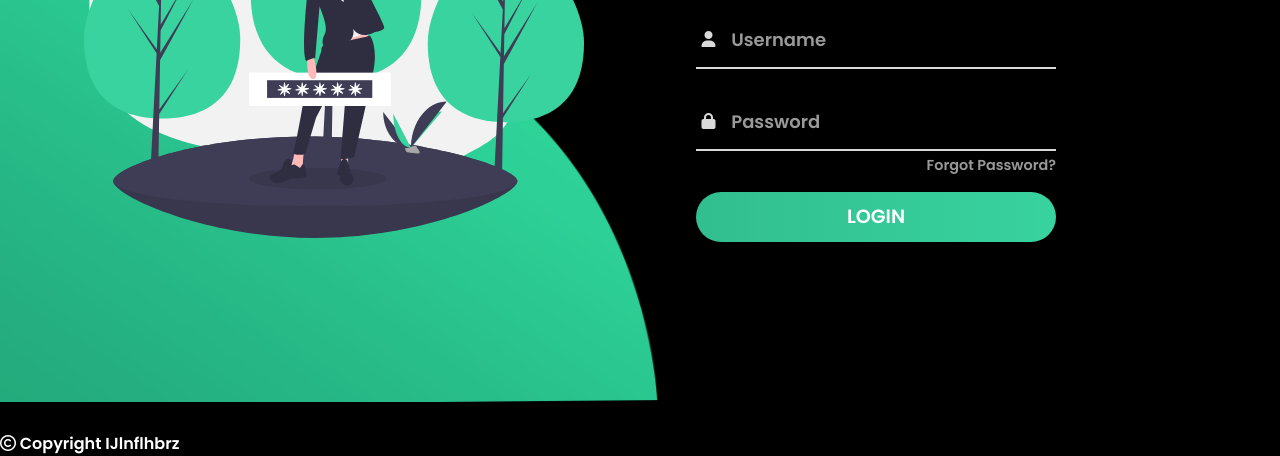
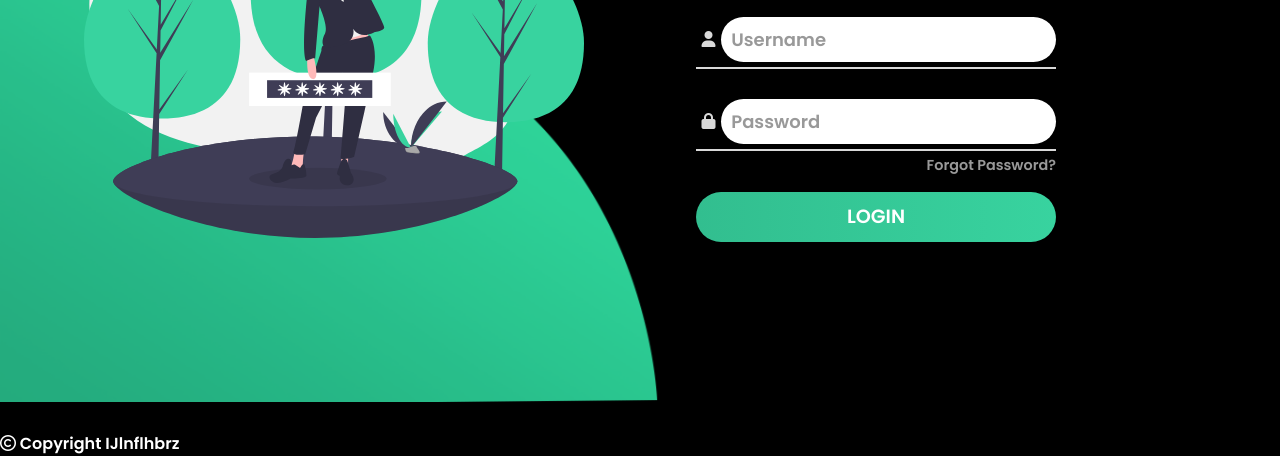
Before and after one commit to IJlnflhbrzDev/FormLogin, a plain HTML site: page index.html in a window 1280 px wide. Both pictures are taken after a click on the button "Click Mode". Shown: the part 398-854 px from the top of the page. Drawn offline with Linux system fonts and the light colour scheme.

Commit message:
+ dark mode input

```diff
--- a/css/style.css
+++ b/css/style.css
@@ -11,6 +11,11 @@ body {
 .dark_modes {
   background-color: black !important;
   color: white !important;
+  transition: all 1s ease-in-out;
+}
+.dark_modes_input {
+  border-radius: 150px;
+  background-color: white !important;
   transition: all 1s ease-in-out;
 }
 .dark_mode {
--- a/index.html
+++ b/index.html
@@ -22,18 +22,18 @@
            		   <div class="i">
            		   		<i class="fas fa-user"></i>
            		   </div>
-           		   <div class="div">
+           		   <div class="div email">
            		   		<h5>Username</h5>
-           		   		<input type="text" class="input">
+           		   		<input type="text" class="input ">
            		   </div>
            		</div>
            		<div class="input-div pass">
            		   <div class="i">
            		    	<i class="fas fa-lock"></i>
            		   </div>
-           		   <div class="div">
+           		   <div class="div password">
            		    	<h5>Password</h5>
-           		    	<input type="password" class="input">
+           		    	<input type="password" class="input ">
             	   </div>
             	</div>
 			  <a href="#">Forgot Password?</a>
--- a/js/main.js
+++ b/js/main.js
@@ -21,4 +21,6 @@ inputs.forEach(input => {
 
 function dark_mode () {
 	document.body.classList.toggle('dark_modes');
+	document.getElementsByClassName('email')[0].classList.toggle('dark_modes_input');
+	document.getElementsByClassName('password')[0].classList.toggle('dark_modes_input');
 }
```
